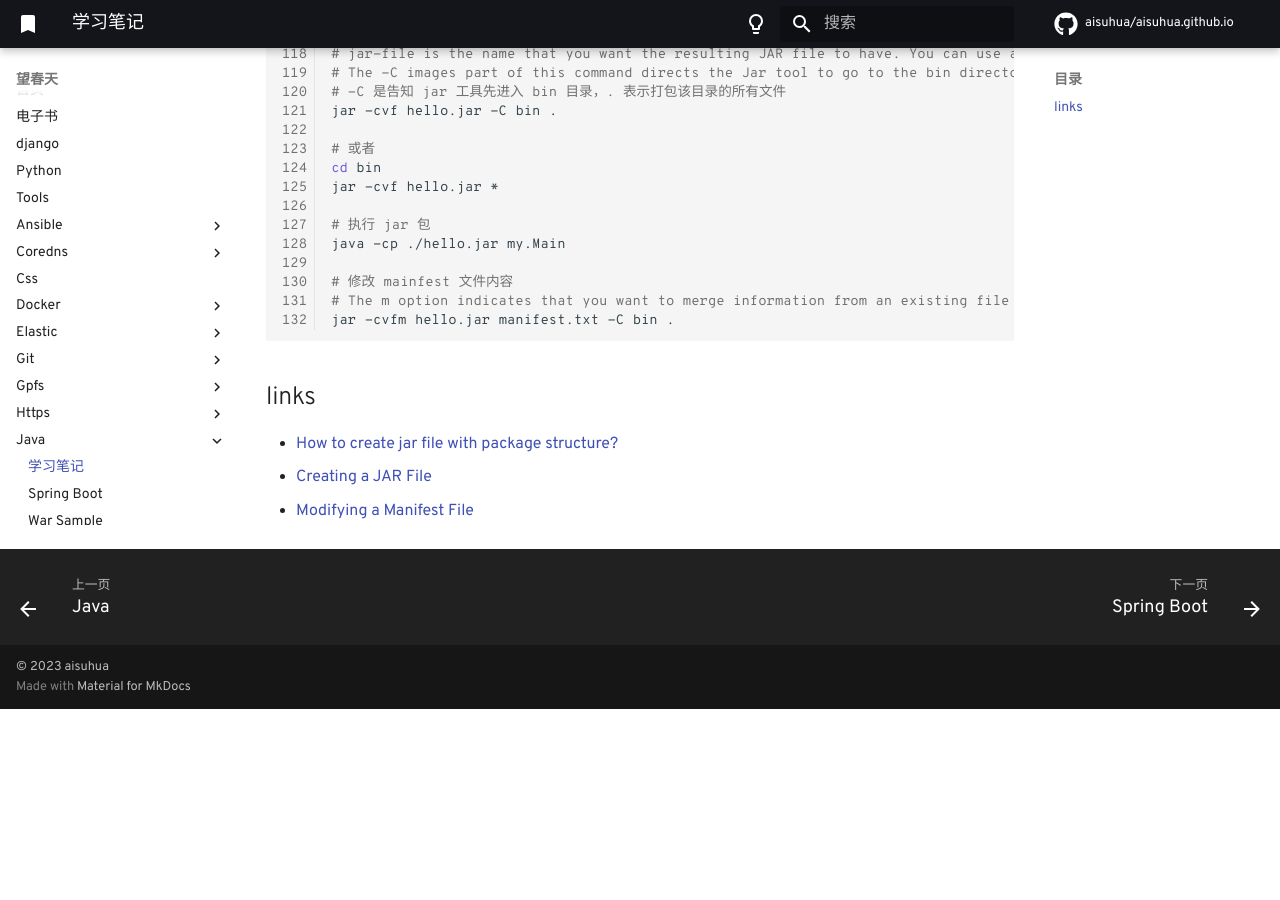
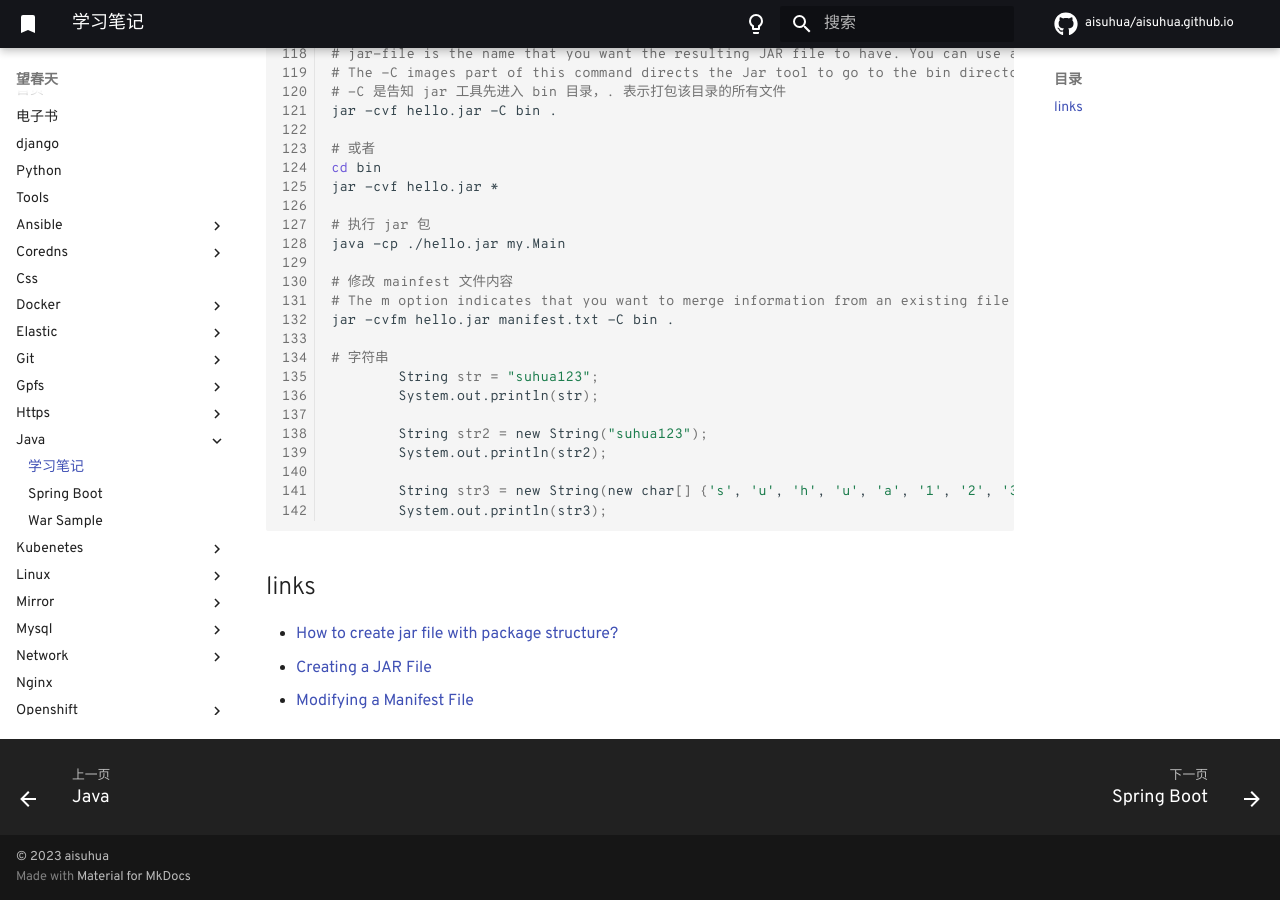
Before and after one commit to aisuhua/aisuhua.github.io, an MkDocs documentation site: the page built from docs/java/notes.md, in a window 1280 px wide and 900 px high, scrolled down 2372 px. Built offline with MkDocs 1.6.1 and Material for MkDocs 9.7.7, drawn with Linux system fonts in a browser that asks for light colours; comment, search, counter and statistics services are not loaded; before the commit the page ends 3081 px from its top, so only the background shows below that.

Commit message:
notes.md

````diff
--- a/docs/java/notes.md
+++ b/docs/java/notes.md
@@ -133,6 +133,16 @@
 # 修改 mainfest 文件内容
 # The m option indicates that you want to merge information from an existing file into the manifest file of the JAR file you're creating.
 jar -cvfm hello.jar manifest.txt -C bin .
+
+# 字符串
+        String str = "suhua123";
+        System.out.println(str);
+
+        String str2 = new String("suhua123");
+        System.out.println(str2);
+
+        String str3 = new String(new char[] {'s', 'u', 'h', 'u', 'a', '1', '2', '3'});
+        System.out.println(str3);
 ```
 
 ## links
````
